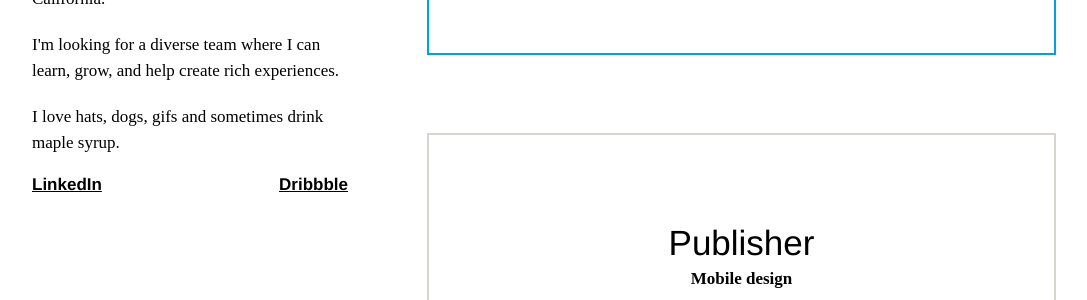
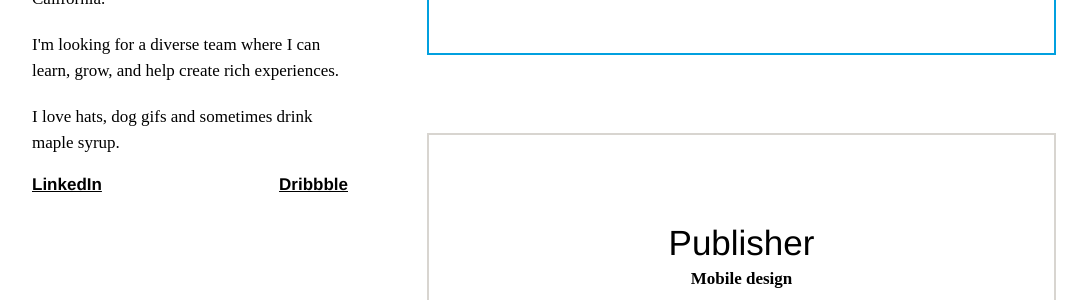
Before and after one commit to vnikajimenez/vnikajimenez.github.com, a Jekyll site: the page built from index.html, in a window 1280 px wide. Shown: the part 269-569 px from the top of the page, without its empty margins (96-1183 px from the left). Built offline with Jekyll 4.4.1, drawn with Linux system fonts in a browser that asks for light colours; nearby versions of some CDN libraries.

Commit message:
fix typo

```diff
--- a/index.html
+++ b/index.html
@@ -9,7 +9,7 @@ layout: default
 
       <p class="blurb">I am a designer with a focus on web and mobile, currently living in San Francisco, California.</p>
       <p class="blurb">I'm looking for a diverse team where I can learn, grow, and help create rich experiences.</p>
-      <p class="blurb">I love hats, dogs, gifs and sometimes drink maple syrup.</p>
+      <p class="blurb">I love hats, dog gifs and sometimes drink maple syrup.</p>
       <div class="links">
         <div class="left"><a href="http://www.linkedin.com/in/jimeneznika">LinkedIn</a></div>
         <div class="right"><a href="https://dribbble.com/jimeneznika">Dribbble</a></div>
```
Also changed, not shown: 2 other files.
